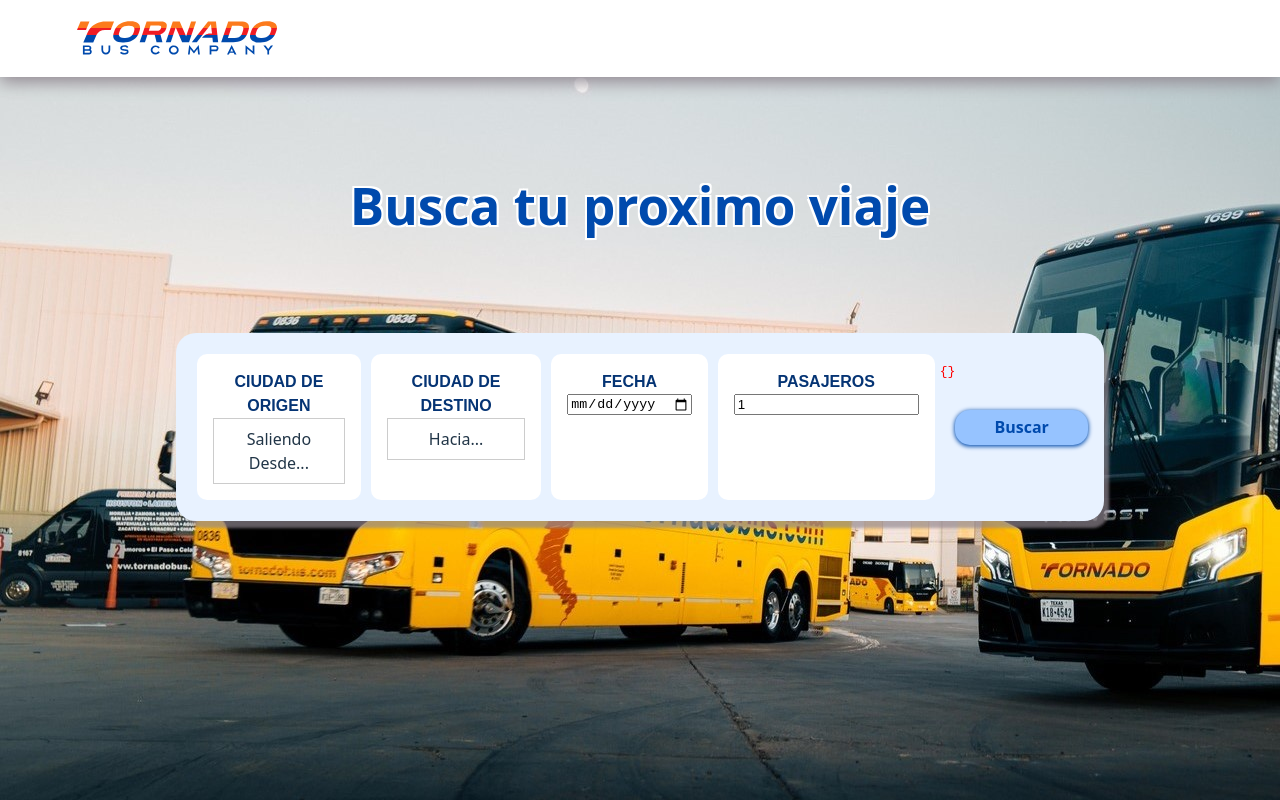
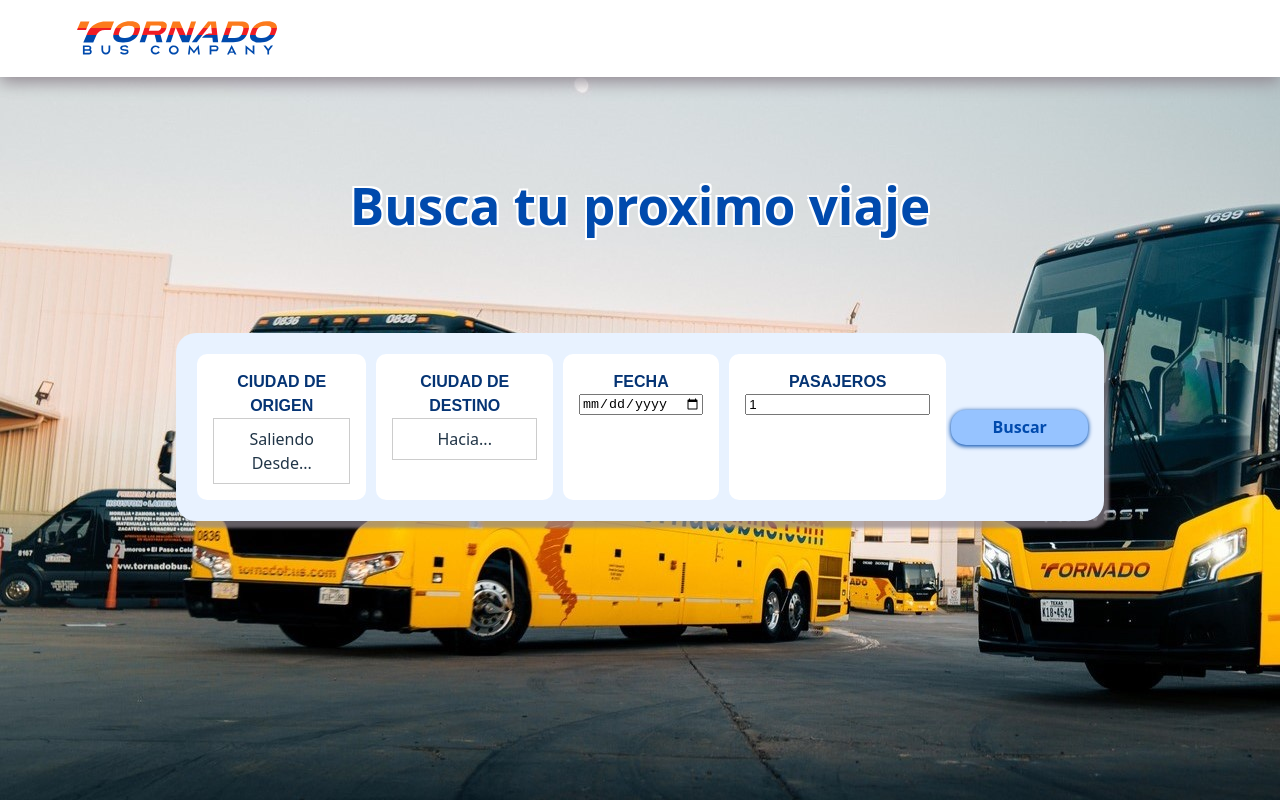
Before and after one commit to DianaVilchez/Tornado-Bus, a React (Vite) app: page / in a window 1280 px wide. Built offline with nearby package versions, Linux system fonts and the light colour scheme; a web font is replaced by a local one.

Commit message:
chore: remove pre error

```diff
--- a/src/components/SearchForm.tsx
+++ b/src/components/SearchForm.tsx
@@ -159,11 +159,6 @@
                 }}
               />
             )}
-            {formikProps.errors && (
-              <pre style={{ color: "red" }}>
-                {JSON.stringify(formikProps.errors, null, 2)}
-              </pre>
-            )}
             <button type="submit" className="button-search">Buscar</button>
           </Form>
         );
```
